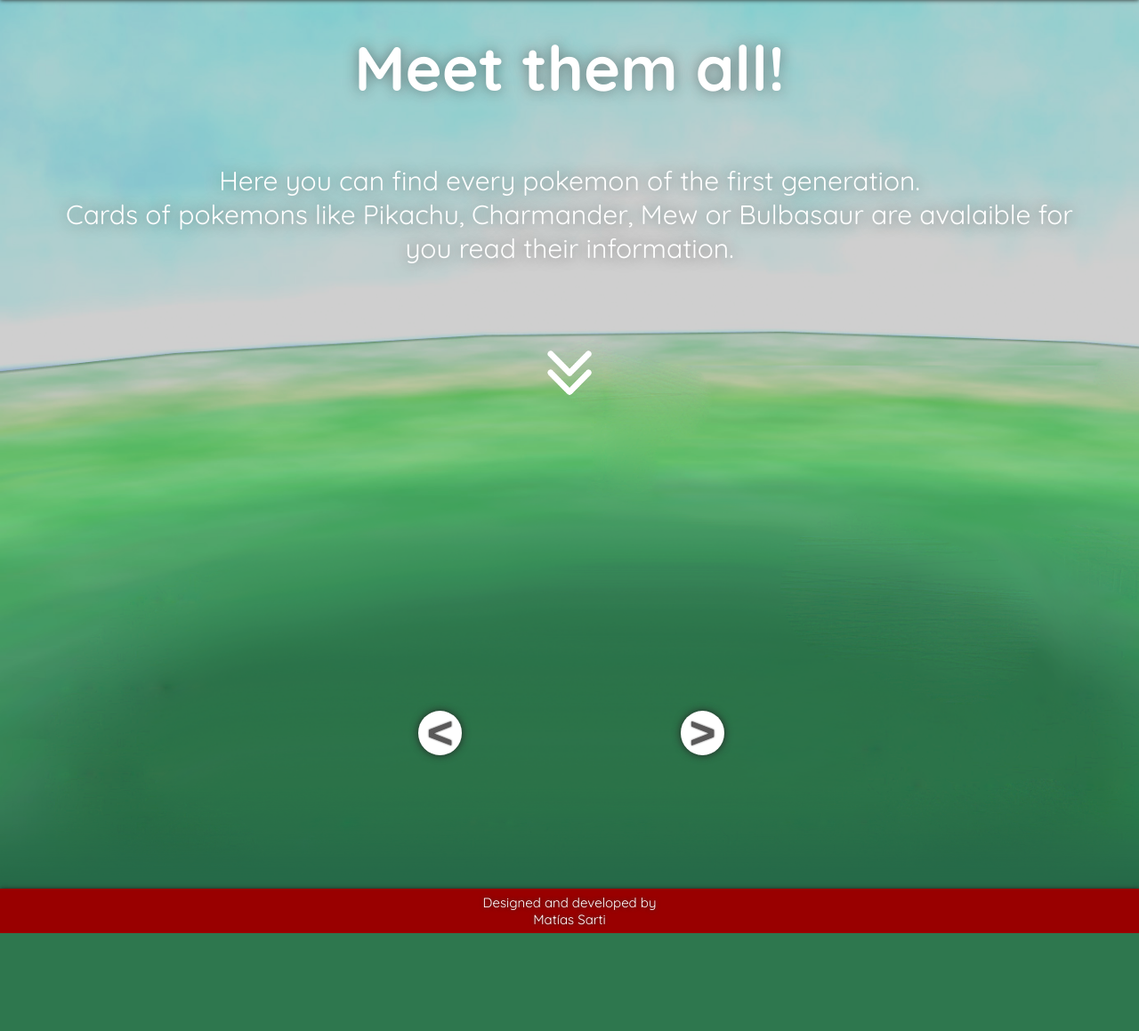
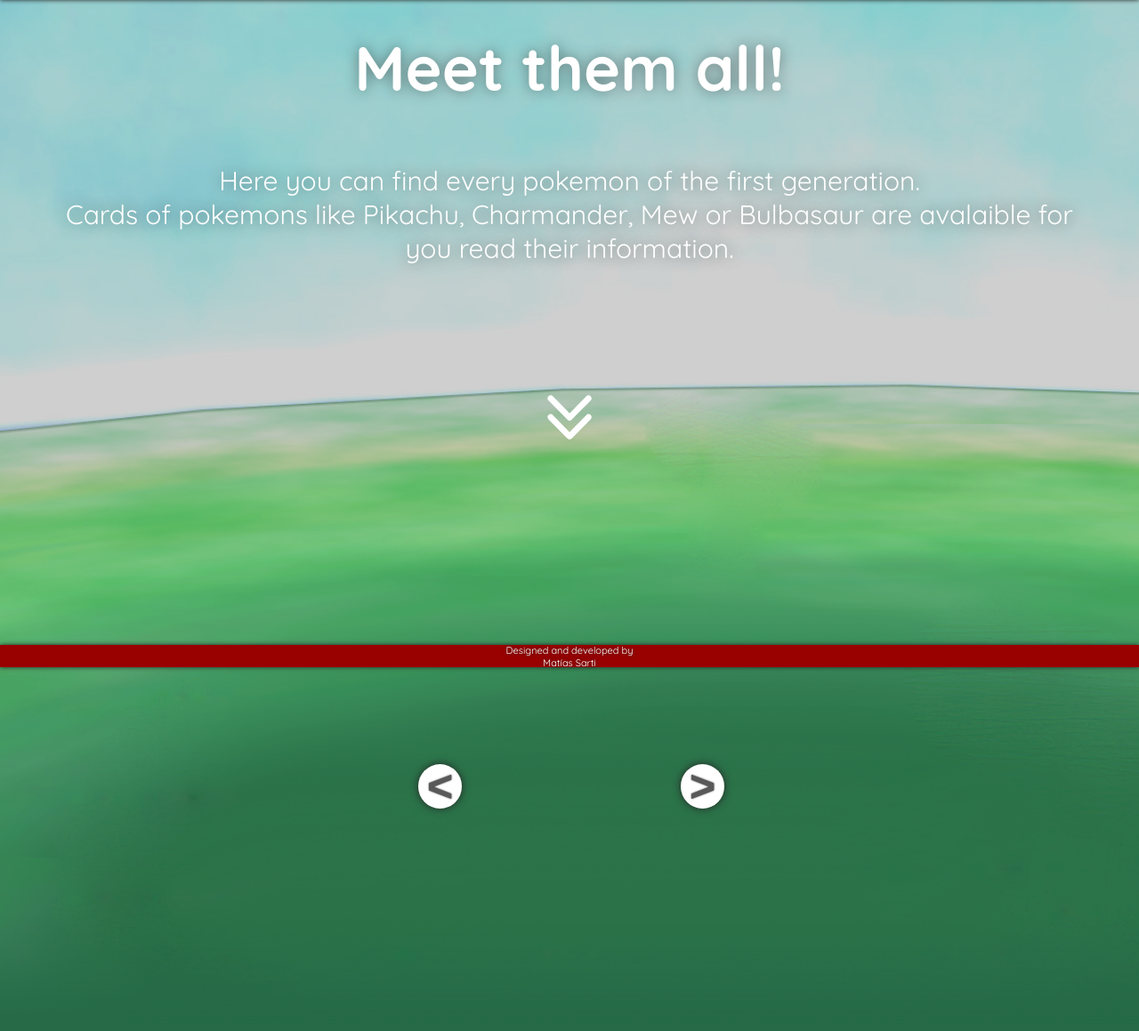
Before and after one commit to matiasnsarti/tp-final, a PHP site: page /all_pokemons.php in a window 1280 px wide. Shown: the part 50-1209 px from the top of the page at 89% size. Before the commit the page ends 1099 px from the top, so only its background shows below. Run offline with PHP 8.4, Linux system fonts and the light colour scheme; data that the repository does not hold is empty.

Commit message:
searcher and slider

```diff
--- a/all_pokemons.php
+++ b/all_pokemons.php
@@ -6,7 +6,8 @@
     <meta http-equiv="X-UA-Compatible" content="IE=edge">
     <meta name="viewport" content="width=device-width, initial-scale=1.0">
     <title>Pokmon Data Site: Meet them all!</title>
-    <link rel="stylesheet" href="style.css">
+    <link rel="stylesheet" href="style.css?version_1">
+    <link rel="shortcut icon" href="img/pokeball.png" type="image/x-icon">
     <link rel="preconnect" href="https://fonts.gstatic.com">
     <link href="https://fonts.googleapis.com/css2?family=Quicksand:wght@300;400;500;600;700&display=swap" rel="stylesheet">
 </head>
--- a/header.php
+++ b/header.php
@@ -1,6 +1,6 @@
 <header>
     <figure id="logo">
-        <a href="http://localhost/php/tp_final/"><img src="img/logo.png" alt="logo"></a>
+        <a href="index.php"><img src="img/logo.png" alt="logo"></a>
     </figure>
 
     <button id="buttons-mobile">
@@ -11,9 +11,9 @@
     <section id="options-desktop">
         <nav>
             <ul>
-                <li><a href="http://localhost/php/tp_final/">Home</a></li>
-                <li><a href="http://localhost/php/tp_final/search.php">Your search</a></li>
-                <li><a href="http://localhost/php/tp_final/all_pokemons.php">Meet them all !</a></li>
+                <li><a href="index.php">Home</a></li>
+                <li><a href="search.php">Your search</a></li>
+                <li><a href="all_pokemons.php">Meet them all !</a></li>
             </ul>
         </nav>
     </section>
@@ -22,8 +22,8 @@
 
 <section id="options-menu-mobile" class="options-menu-mobile-off">
     <ul>
-        <li><a href="http://localhost/php/tp_final/">Home</a></li>
-        <li><a href="http://localhost/php/tp_final/search.php">Your search</a></li>
-        <li><a href="http://localhost/php/tp_final/all_pokemons.php">Meet them all !</a></li>
+        <li><a href="index.php">Home</a></li>
+        <li><a href="search.php">Your search</a></li>
+        <li><a href="all_pokemons.php">Meet them all !</a></li>
     </ul>
 </section>
--- a/index.php
+++ b/index.php
@@ -6,7 +6,8 @@
     <meta http-equiv="X-UA-Compatible" content="IE=edge">
     <meta name="viewport" content="width=device-width, initial-scale=1.0">
     <title>Pokemon Data Site</title>
-    <link rel="stylesheet" href="style.css">
+    <link rel="stylesheet" href="style.css?version_1">
+    <link rel="shortcut icon" href="img/pokeball.png" type="image/x-icon">
     <link rel="preconnect" href="https://fonts.gstatic.com">
     <link href="https://fonts.googleapis.com/css2?family=Quicksand:wght@300;400;500;600;700&display=swap" rel="stylesheet">
 </head>
--- a/style.css
+++ b/style.css
@@ -77,17 +76,16 @@ header {
 
 /* Main */
 
-main{
+main {
     display: flex;
     position: relative;
     flex-direction: column;
     align-items: flex-start;
     justify-content: space-around;
+    min-height: 100vh;
     width: 100vw;
     overflow: hidden;
     margin-top: 50px;
-    background-color: #2f8359;
-    background-image: url(img/main.png);
     background-repeat: no-repeat;
     background-size: 100vh, 100vw;
     color: #fff;
@@ -96,8 +94,8 @@ main{
 .shadow_bg {
     position: absolute;
     background-color: #00000030;
-    ;
     height: 100%;
+    min-height: 100vh;
     width: 100%;
 }
 
@@ -478,6 +490,7 @@ h2 {
 
 footer {
     display: flex;
+    position: fixed;
     bottom: 0;
     height: 50px;
     width: 100vw;
@@ -695,10 +723,11 @@ footer {
         justify-content: center;
         align-items: center;
         z-index: 99999;
-        margin-bottom: 50px;
+        margin-top: 50px;
+        margin-bottom: 60px;
     }
     /* Slider */
-    .container-slider{
+    .container-slider {
         margin-bottom: 0;
     }
     #btn_left {
@@ -737,7 +766,8 @@ footer {
     }
     /* Footer */
     footer {
-        font-size: 15px;
+        height: 25px;
+        font-size: 11px;
     }
 }
 
@@ -780,15 +810,13 @@ footer {
     /* Main */
     main {
         flex-direction: column;
-        justify-content: flex-start;
+        justify-content: center;
         align-items: center;
+        min-height: 100vh;
         width: 100%;
         background-size: cover;
         background-image: url('img/main.png');
         background-color: #2f8359;
-    }
-    #main_search{
-        min-height: 84vh;
     }
     h1 {
         font-size: 70px;
@@ -809,6 +837,8 @@ footer {
     .container-slider {
         height: 500px;
         width: 400px;
+
+        margin-bottom: 100px;
     }
     .card {
         display: flex;
```
Also changed, not shown: other parts of style.css (+56 -22 lines), search.php (+11 -4 lines).
